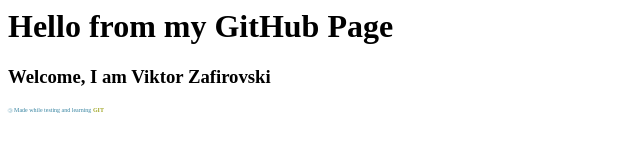
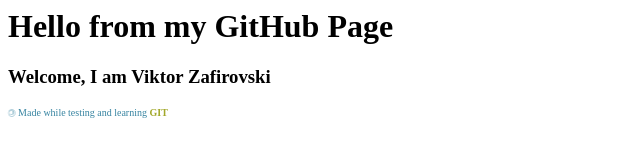
Before and after one commit to vik37/vik37.github.io, a plain HTML site: page index.html in a window 1280 px wide. Shown: the full height of the page, 0-640 px from the left. Drawn offline with Linux system fonts and the light colour scheme.

Commit message:
Another Update index.html
P - font size increase

```diff
--- a/index.html
+++ b/index.html
@@ -4,7 +4,7 @@
 
 
 
-<p style="font-size: 6px; color: #3784a1;"><span style="display: inline-block; animation: rotate 2s linear infinite;">&copy;</span> Made while testing and learning <b style="color: #a2a82a">GIT</b></p>
+<p style="font-size: 10px; color: #3784a1;"><span style="display: inline-block; animation: rotate 2s linear infinite;">&copy;</span> Made while testing and learning <b style="color: #a2a82a">GIT</b></p>
 
 <style>
     @keyframes rotate {
```
